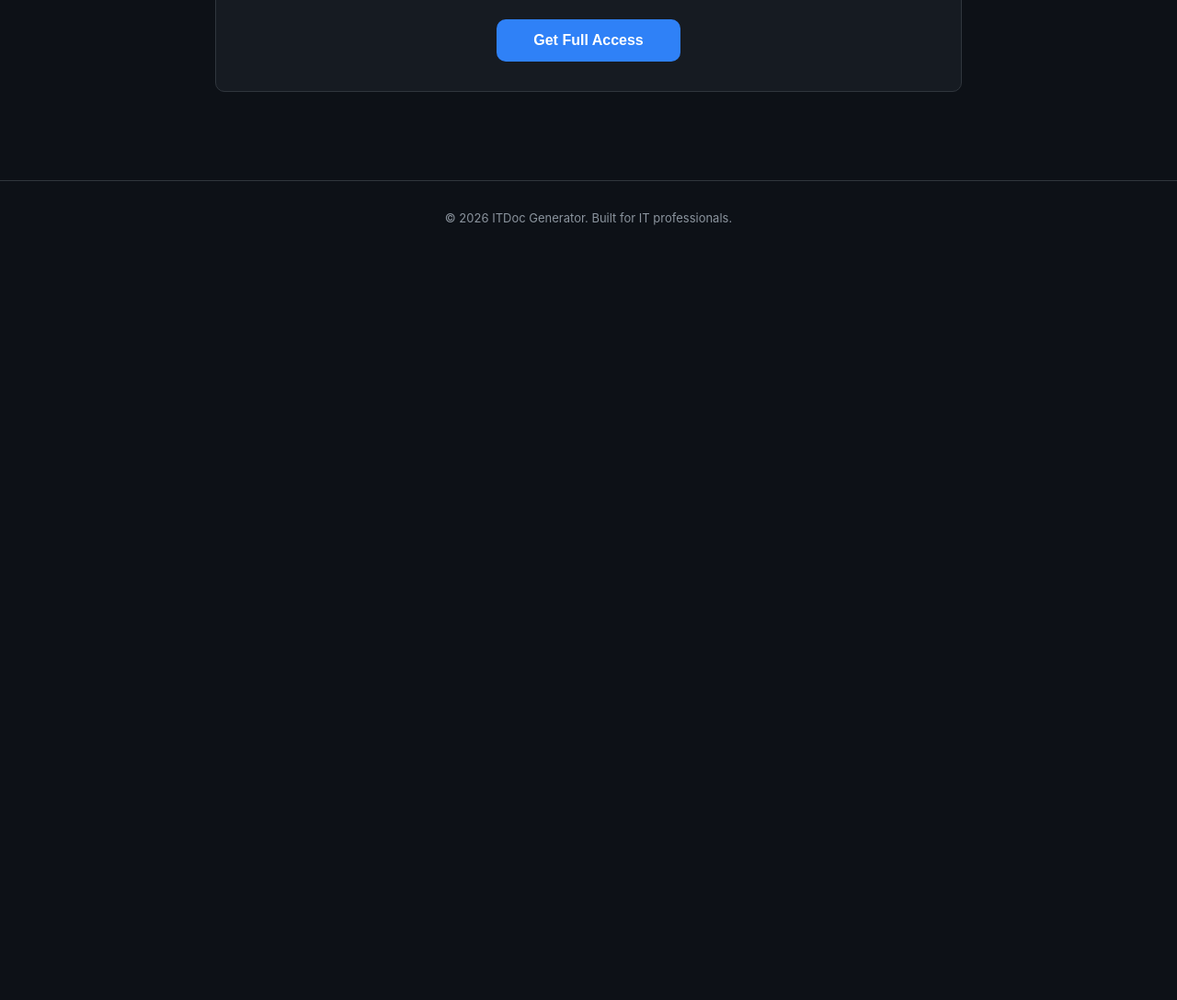
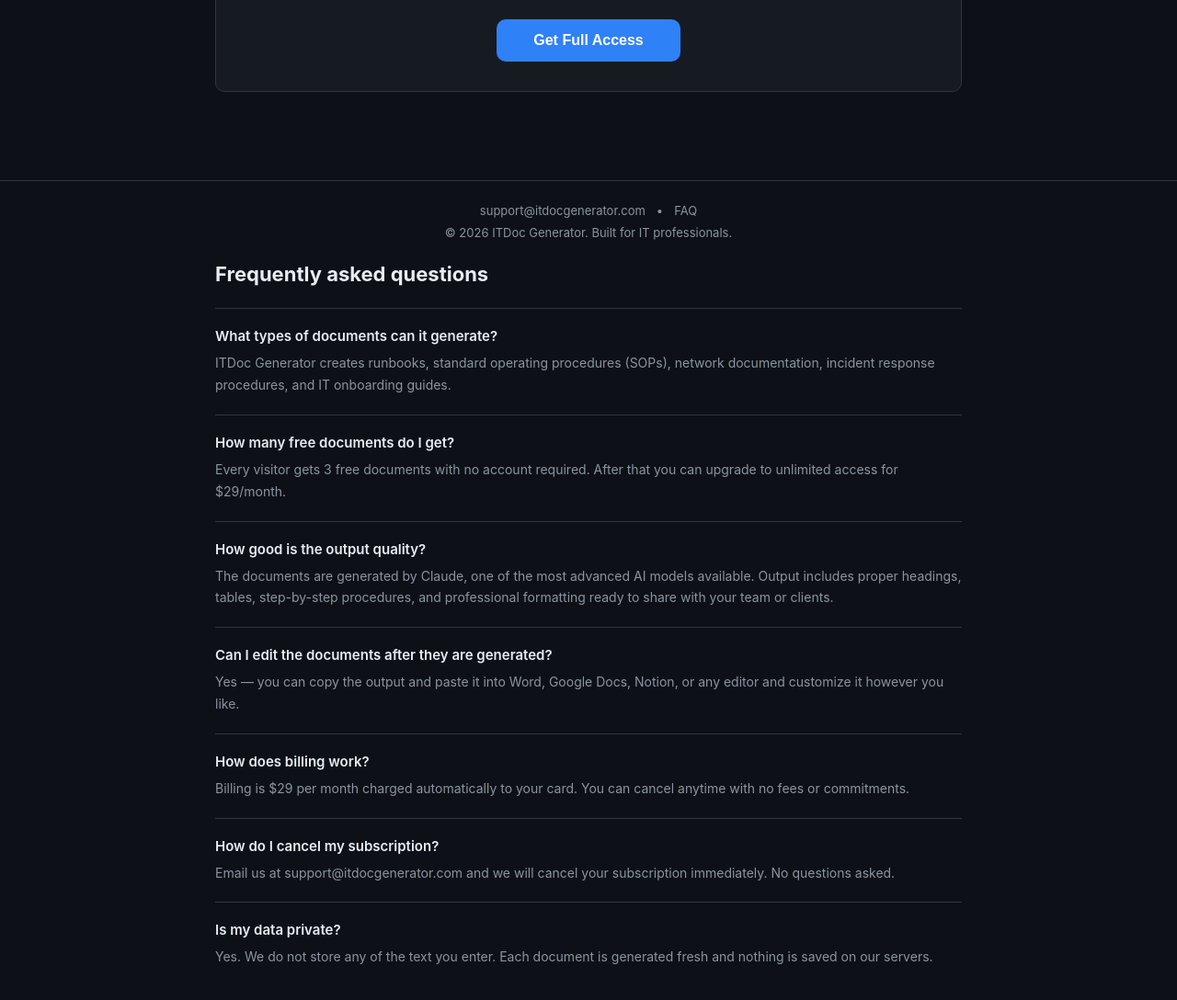
Before and after one commit to vammie1/it-doc-generator, a website: page public/index.html in a window 1280 px wide. Shown: the part 1293-2381 px from the top of the page at 92% size. Before the commit the page ends 1570 px from the top, so only its background shows below. Drawn offline with Linux system fonts and the light colour scheme.

Commit message:
add faq and support email

```diff
--- a/public/index.html
+++ b/public/index.html
@@ -92,6 +92,15 @@
   }
   .subscribe-btn:hover { background: var(--accent-hover); }
   footer { text-align: center; padding: 2rem; color: var(--text2); font-size: 13px; border-top: 1px solid var(--border); }
+  footer { text-align: center; padding: 1.5rem 2rem; color: var(--text2); font-size: 13px; border-top: 1px solid var(--border); }
+  .footer-links { display: flex; gap: 12px; justify-content: center; margin-bottom: 8px; }
+  .footer-links a { color: var(--text2); text-decoration: none; }
+  .footer-links a:hover { color: var(--accent); }
+  .faq-section { max-width: 860px; margin: 0 auto; padding: 0 1.5rem 4rem; }
+  .faq-inner h2 { font-size: 22px; font-weight: 700; margin-bottom: 1.5rem; }
+  .faq-item { border-top: 1px solid var(--border); padding: 1.25rem 0; }
+  .faq-q { font-size: 15px; font-weight: 600; margin-bottom: 8px; cursor: pointer; }
+  .faq-a { font-size: 14px; color: var(--text2); line-height: 1.7; }
 </style>
 </head>
 <body>
@@ -177,8 +186,55 @@
 </div>
 
 <footer>
+  <div class="footer-links">
+    <a href="mailto:support@itdocgenerator.com">support@itdocgenerator.com</a>
+    <span>•</span>
+    <a href="#faq">FAQ</a>
+  </div>
   &copy; 2026 ITDoc Generator. Built for IT professionals.
 </footer>
+
+<section id="faq" class="faq-section">
+  <div class="faq-inner">
+    <h2>Frequently asked questions</h2>
+
+    <div class="faq-item">
+      <div class="faq-q">What types of documents can it generate?</div>
+      <div class="faq-a">ITDoc Generator creates runbooks, standard operating procedures (SOPs), network documentation, incident response procedures, and IT onboarding guides.</div>
+    </div>
+
+    <div class="faq-item">
+      <div class="faq-q">How many free documents do I get?</div>
+      <div class="faq-a">Every visitor gets 3 free documents with no account required. After that you can upgrade to unlimited access for $29/month.</div>
+    </div>
+
+    <div class="faq-item">
+      <div class="faq-q">How good is the output quality?</div>
+      <div class="faq-a">The documents are generated by Claude, one of the most advanced AI models available. Output includes proper headings, tables, step-by-step procedures, and professional formatting ready to share with your team or clients.</div>
+    </div>
+
+    <div class="faq-item">
+      <div class="faq-q">Can I edit the documents after they are generated?</div>
+      <div class="faq-a">Yes — you can copy the output and paste it into Word, Google Docs, Notion, or any editor and customize it however you like.</div>
+    </div>
+
+    <div class="faq-item">
+      <div class="faq-q">How does billing work?</div>
+      <div class="faq-a">Billing is $29 per month charged automatically to your card. You can cancel anytime with no fees or commitments.</div>
+    </div>
+
+    <div class="faq-item">
+      <div class="faq-q">How do I cancel my subscription?</div>
+      <div class="faq-a">Email us at support@itdocgenerator.com and we will cancel your subscription immediately. No questions asked.</div>
+    </div>
+
+    <div class="faq-item">
+      <div class="faq-q">Is my data private?</div>
+      <div class="faq-a">Yes. We do not store any of the text you enter. Each document is generated fresh and nothing is saved on our servers.</div>
+    </div>
+
+  </div>
+</section>
 
 <script>
 let selectedType = 'runbook';
```
